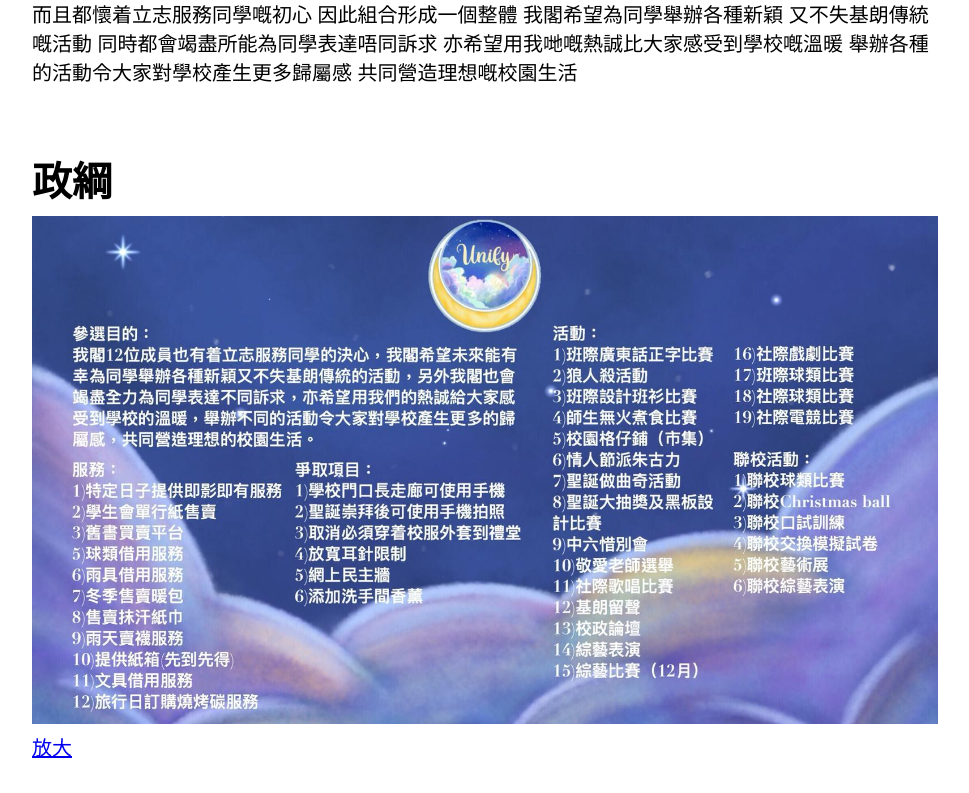
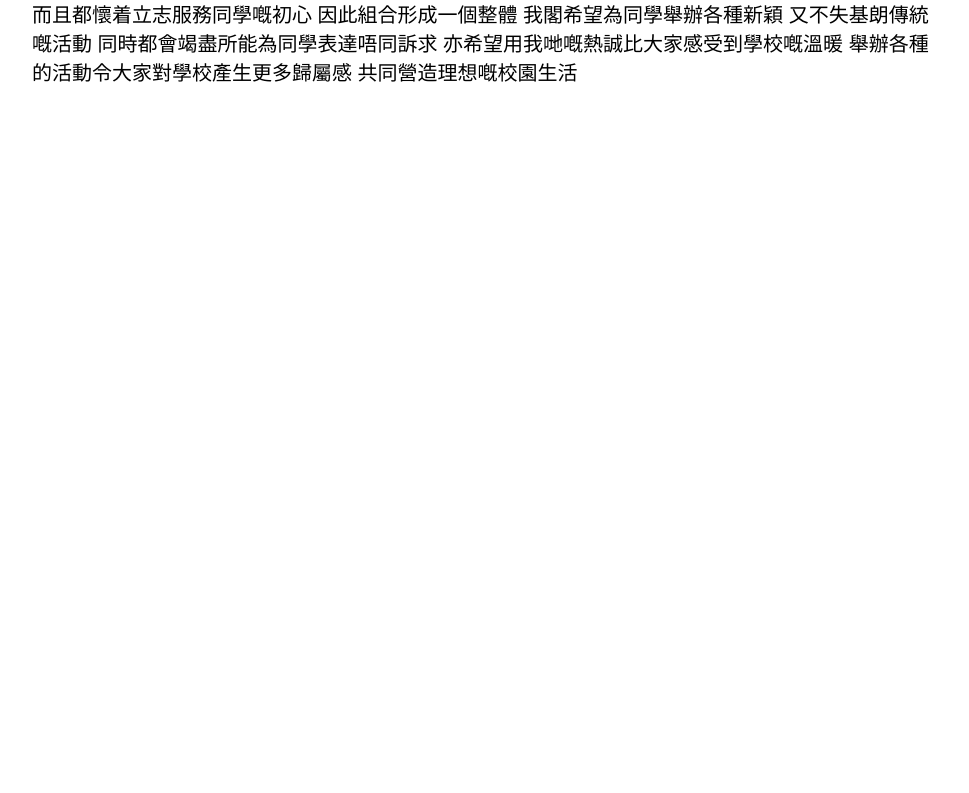
Before and after one commit to samleecodes/unify, a Vue app: page /about in a window 1280 px wide. Shown: the part 448-1241 px from the top of the page, without its empty margins (155-1124 px from the left). After the commit the page ends 800 px from the top, so only its background shows below. Built offline with nearby package versions, Linux system fonts and the light colour scheme.

Commit message:
Remove manifesto from About page

```diff
--- a/src/views/About.vue
+++ b/src/views/About.vue
@@ -5,11 +5,6 @@
       <article>
         <h1>{{ $t('about.aboutTitle') }}</h1>
         <p>{{ $t('index.intro') }}</p>
-      </article>
-      <article>
-        <h1>{{ $t('about.manifestoTitle') }}</h1>
-        <img src="../assets/Manifesto.jpeg" />
-        <p><a href="/Manifesto.jpeg">{{ $t('about.enlarge') }}</a></p>
       </article>
     </div>
   </div>
```
